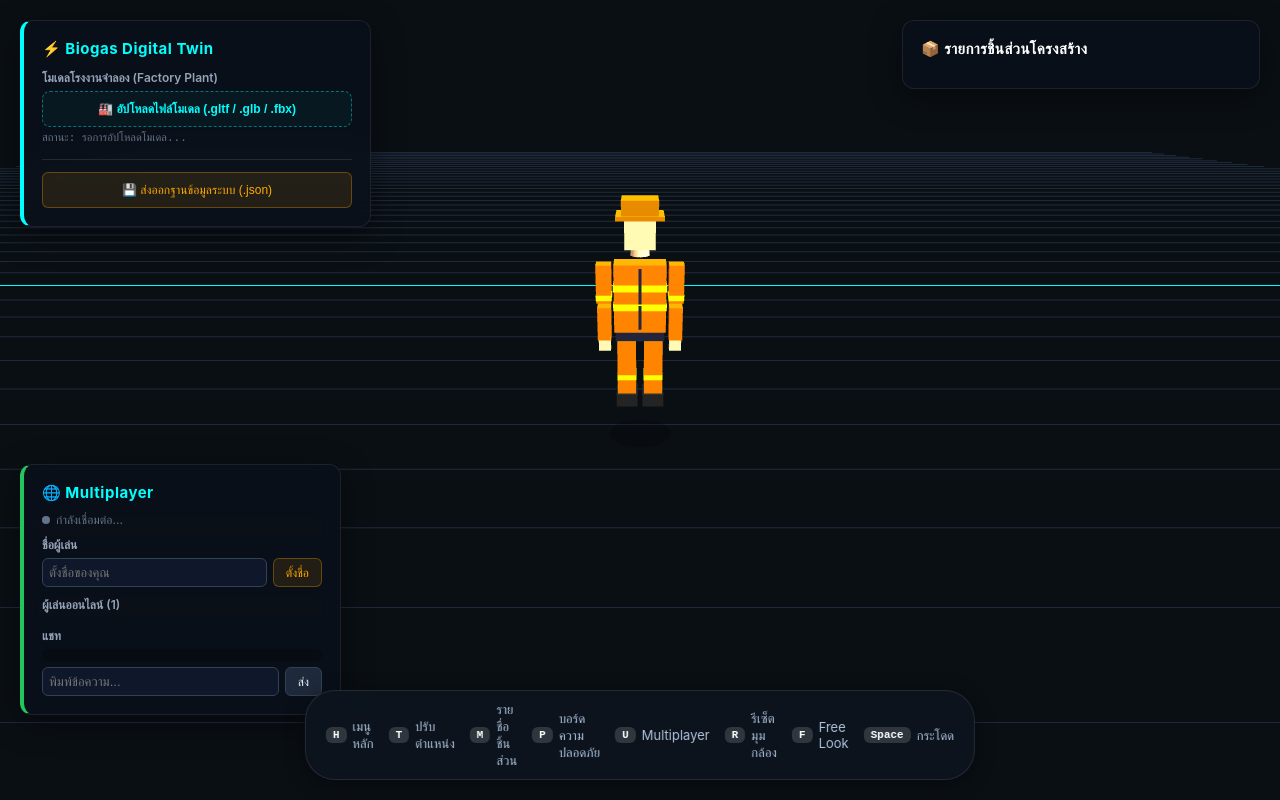
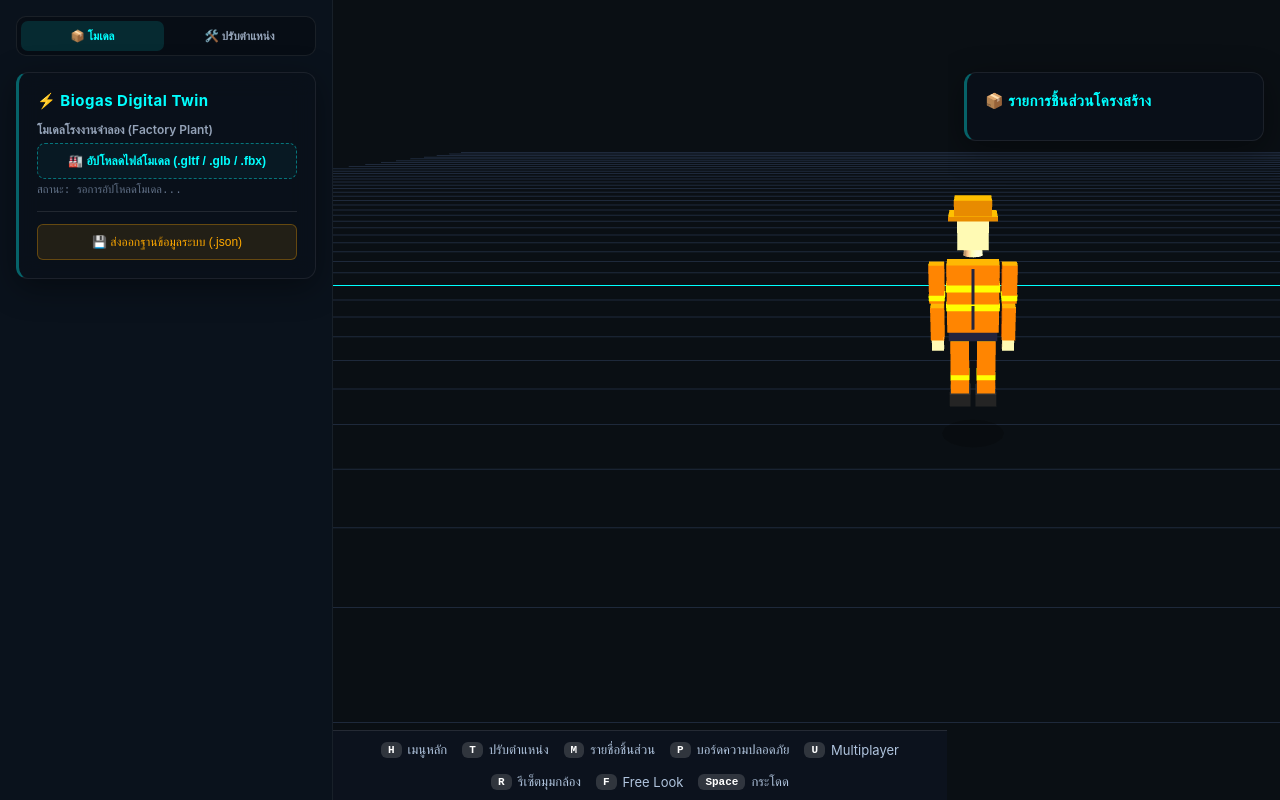
Before and after one commit to chatthadasainoi-cmyk/AECVERSE, a website: page public/index.html in a window 1280 px wide. Drawn offline with nearby package versions, Linux system fonts and the light colour scheme; animation ran at ten frames a second.

Commit message:
Update styles.css

```diff
--- a/public/styles.css
+++ b/public/styles.css
@@ -8,46 +8,79 @@
     height: 100%;
 }
 
-#canvas-container {
-    position: absolute;
-    top: 0;
-    left: 0;
+/* ---------- 3-column fixed shell: no page scroll, canvas stays pure ---------- */
+#viewer-shell {
+    display: flex;
     width: 100%;
-    height: 100%;
-    z-index: 1; /* ให้ Canvas อยู่ชั้นล่างสุด */
+    height: 100vh;
+    overflow: hidden;
 }
 
-/* สไตล์กล่องควบคุมแบบกระจกโปร่งแสง (Glassmorphism) ซ้อนทับบน 3D Canvas */
+.side-col {
+    width: 300px;
+    flex-shrink: 0;
+    background: #0a121c;
+    border-right: 1px solid rgba(255,255,255,0.06);
+    overflow-y: auto;
+    padding: 16px;
+    display: flex;
+    flex-direction: column;
+    gap: 16px;
+}
+#right-col { border-right: none; border-left: 1px solid rgba(255,255,255,0.06); }
+
+#center-col {
+    flex: 1;
+    min-width: 0;
+    display: flex;
+    flex-direction: column;
+    position: relative;
+}
+
+#canvas-container {
+    position: relative;
+    flex: 1;
+    min-height: 0;
+    width: 100%;
+}
+#canvas-container canvas { display: block; }
+
+/* กล่องควบคุมแบบกระจกโปร่งแสง (Glassmorphism) — ตอนนี้อยู่ในคอลัมน์ปกติ ไม่ลอยทับ canvas อีกต่อไป */
 .panel {
-    position: absolute;
+    position: relative;
+    width: 100%;
     background: rgba(10, 16, 26, 0.82);
     backdrop-filter: blur(12px);
     -webkit-backdrop-filter: blur(12px);
     padding: 18px;
     border-radius: 12px;
-    z-index: 10; /* ดัน UI ลอยขึ้นมาเหนือฉาก 3D */
     border: 1px solid rgba(255, 255, 255, 0.08);
     box-shadow: 0 8px 32px 0 rgba(0, 0, 0, 0.4);
+    box-sizing: border-box;
 }
 
-#dashboard { top: 20px; left: 20px; width: 310px; border-left: 4px solid #00ffff; }
-#transform-panel { top: 240px; left: 20px; width: 310px; border-left: 4px solid #ffaa00; }
-#details-panel { top: 20px; right: 20px; width: 320px; max-height: 40vh; overflow-y: auto; }
+/* เดิมแต่ละแผงมีสีขอบต่างกัน (ฟ้า/ส้ม/เขียว) ทำให้ดูมั่ว รวมเป็นสีเดียวให้ทั้งชุด
+   สีที่มีความหมาย (ป้ายเตือนความปลอดภัย tag-red/orange/blue/green) ยังคงไว้เหมือนเดิมด้านล่าง ไม่ได้แตะ */
+.panel { border-left: 3px solid rgba(0, 255, 255, 0.35); }
+#details-panel { max-height: 45vh; overflow-y: auto; }
 
 #process-panel {
-    bottom: 85px; right: 20px; width: 580px;
     background: rgba(10, 20, 30, 0.88); border: 1px solid rgba(0, 255, 255, 0.2);
     box-shadow: 0 0 20px rgba(0,255,255,0.15);
 }
 
+/* HUD คำสั่งด่วน — แถบล่างใต้ canvas เหมือนเดิม โชว์ตลอดเวลา ไม่ทับมุมมอง 3D */
 #keybind-hud {
-    position: absolute; bottom: 20px; left: 50%;
-    transform: translateX(-50%);
-    background: rgba(13, 20, 30, 0.9); backdrop-filter: blur(8px);
-    padding: 10px 20px; border-radius: 30px;
-    font-size: 13px; border: 1px solid rgba(255,255,255,0.1); z-index: 20;
-    display: flex; gap: 15px; align-items: center;
-    box-shadow: 0 4px 20px rgba(0,0,0,0.4);
+    flex-shrink: 0;
+    width: 100%;
+    background: rgba(13, 20, 30, 0.95);
+    padding: 10px 20px;
+    font-size: 13px;
+    border-top: 1px solid rgba(255,255,255,0.1);
+    z-index: 20;
+    display: flex; gap: 15px; align-items: center; justify-content: center;
+    flex-wrap: wrap;
+    box-sizing: border-box;
 }
 
 .key-btn-item { display: flex; align-items: center; cursor: pointer; color: #b0c4de; transition: 0.2s; }
@@ -60,6 +93,31 @@
 
 h3, h4 { margin: 0 0 12px 0; font-size: 15px; letter-spacing: 0.5px; display: flex; align-items: center; gap: 5px; }
 h3 { color: #00ffff; }
+h4 { color: #00ffff; }
+
+/* ---------- แถบแท็บด้านบนคอลัมน์ซ้าย/ขวา — โชว์ทีละแผงแทนการกองซ้อนกันหมด ---------- */
+.side-tabs {
+    display: flex;
+    gap: 4px;
+    background: rgba(0,0,0,0.25);
+    border: 1px solid rgba(255,255,255,0.08);
+    border-radius: 10px;
+    padding: 4px;
+}
+.side-tab {
+    flex: 1;
+    text-align: center;
+    font-size: 11.5px;
+    font-weight: 600;
+    color: #94a3b8;
+    padding: 8px 4px;
+    border-radius: 7px;
+    cursor: pointer;
+    user-select: none;
+    transition: 0.15s;
+}
+.side-tab:hover { color: #e2e8f0; }
+.side-tab.active { background: rgba(0,255,255,0.12); color: #00ffff; }
 
 .section-label { font-size: 12px; font-weight: 600; color: #94a3b8; display: block; margin-bottom: 6px; }
 
@@ -79,18 +137,22 @@
 .badge { background: #38bdf8; color: #000; padding: 2px 6px; border-radius: 4px; font-weight: bold; font-size: 10px; margin-right: 6px; inline-size: max-content; }
 .step-box { background: rgba(255,255,255,0.03); padding: 8px 12px; border-radius: 6px; margin-top: 6px; border-left: 3px solid #38bdf8; font-size: 12px; display: flex; align-items: flex-start; }
 
-.control-group { margin-bottom: 10px; }
-.control-group label { display: block; font-size: 11px; color: #94a3b8; margin-bottom: 3px; }
-.slider-row { display: flex; align-items: center; gap: 8px; }
-.slider-row input[type="range"] { flex: 1; accent-color: #ffaa00; background: #1e293b; height: 4px; border-radius: 2px; outline: none; }
-.slider-val { font-size: 11px; font-family: monospace; width: 35px; text-align: right; color: #ffaa00; }
+.control-group { margin-bottom: 8px; }
+.control-group label { display: block; font-size: 10px; color: #94a3b8; margin-bottom: 2px; }
+.slider-row { display: flex; align-items: center; gap: 6px; }
+.slider-row input[type="range"] { flex: 1; accent-color: #ffaa00; background: #1e293b; height: 3px; border-radius: 2px; outline: none; }
+.slider-val { font-size: 10.5px; font-family: monospace; width: 32px; text-align: right; color: #ffaa00; }
+
+#transform-panel { padding: 12px; }
+#transform-panel h4 { font-size: 13px; margin-bottom: 8px; }
+#transform-panel .mode-btn { padding: 5px; font-size: 10.5px; }
 
 .mode-container { display: flex; gap: 4px; }
 .mode-btn { flex: 1; background: #1e293b; border: 1px solid rgba(255,255,255,0.05); color: #94a3b8; padding: 6px; font-size: 11px; border-radius: 6px; cursor: pointer; }
 .mode-btn.active { border-color: #00ffff; color: #00ffff; background: rgba(0,255,255,0.1); font-weight: bold; }
 
 .process-header { display: flex; justify-content: space-between; align-items: center; margin-bottom: 12px; border-bottom: 1px solid rgba(255,255,255,0.08); padding-bottom: 8px; }
-.process-grid { display: grid; grid-template-columns: 1.2fr 1fr; gap: 15px; }
+.process-grid { display: grid; grid-template-columns: 1fr; gap: 16px; }
 .method-tag { font-size: 10px; background: #00ffff; color:#000; padding:2px 6px; border-radius:4px; font-weight: bold; }
 
 .ui-edit-input { background: #0f172a; border: 1px solid #334155; color: #fff; padding: 6px; border-radius: 6px; width: 100%; box-sizing: border-box; font-size: 13px; }
@@ -121,12 +183,10 @@
 ::-webkit-scrollbar-thumb { background: rgba(255,255,255,0.15); border-radius: 3px; }
 ::-webkit-scrollbar-thumb:hover { background: rgba(255,255,255,0.3); }
 /* === MULTIPLAYER PANEL === */
+/* ซ่อนออกจาก UI ตามที่ขอ — คง element ไว้ในหน้าเพจเหมือนเดิม (ไม่ลบทิ้ง)
+   เพื่อไม่ให้โค้ด socket/chat ใน app.js ที่อ้างอิง id พวกนี้ error */
 #multiplayer-panel {
-    bottom: 85px;
-    left: 20px;
-    width: 280px;
-    border-left: 4px solid #22c55e;
-    display: block;
+    display: none !important;
 }
 /* --- CSS บังคับและปรับแต่งให้รองรับโทรศัพท์แนวนอนโดยเฉพาะ --- */
 
@@ -187,15 +247,12 @@
     }
 
     #keybind-hud {
-        display: none !important; /* ซ่อนแถบปุ่มคีย์บอร์ดคอมพิวเตอร์ออกไป */
+        display: none !important; /* ซ่อนแถบปุ่มคีย์บอร์ดคอมพิวเตอร์ออกไป (ใช้จอยสติ๊ก/ปุ่มมือถือแทน) */
     }
 
     /* จัดระเบียบหน้าต่างสเตตัสซ้าย-ขวาบนมือถือแนวนอนไม่ให้บังตรงกลางฉาก */
-    #ui-overlay-container {
-        padding: 10px;
-    }
-    .sidebar, .right-sidebar {
-        width: 240px; /* ลดความกว้างเมนูด้านข้างลงเพื่อให้เห็นตัวละครตรงกลางชัดเจน */
+    .side-col {
+        width: 200px; /* ลดความกว้างเมนูด้านข้างลงเพื่อให้เห็นตัวละครตรงกลางชัดเจน */
     }
     .panel {
         max-height: 110px;
@@ -257,7 +314,6 @@
 /* แสดงผลและจัดตำแหน่งให้ปุ่มกดง่ายขึ้น เฉพาะบนมือถือแนวนอน (Landscape) */
 @media screen and (max-width: 920px) and (orientation: landscape) {
     .panel {
-        position: absolute; /* บังคับตำแหน่งให้สัมพันธ์กับปุ่มปิด */
         padding-top: 32px !important; /* เว้นพื้นที่ด้านบนหลบปุ่มกากบาทไม่ให้ทับเนื้อหา */
     }
 
```
